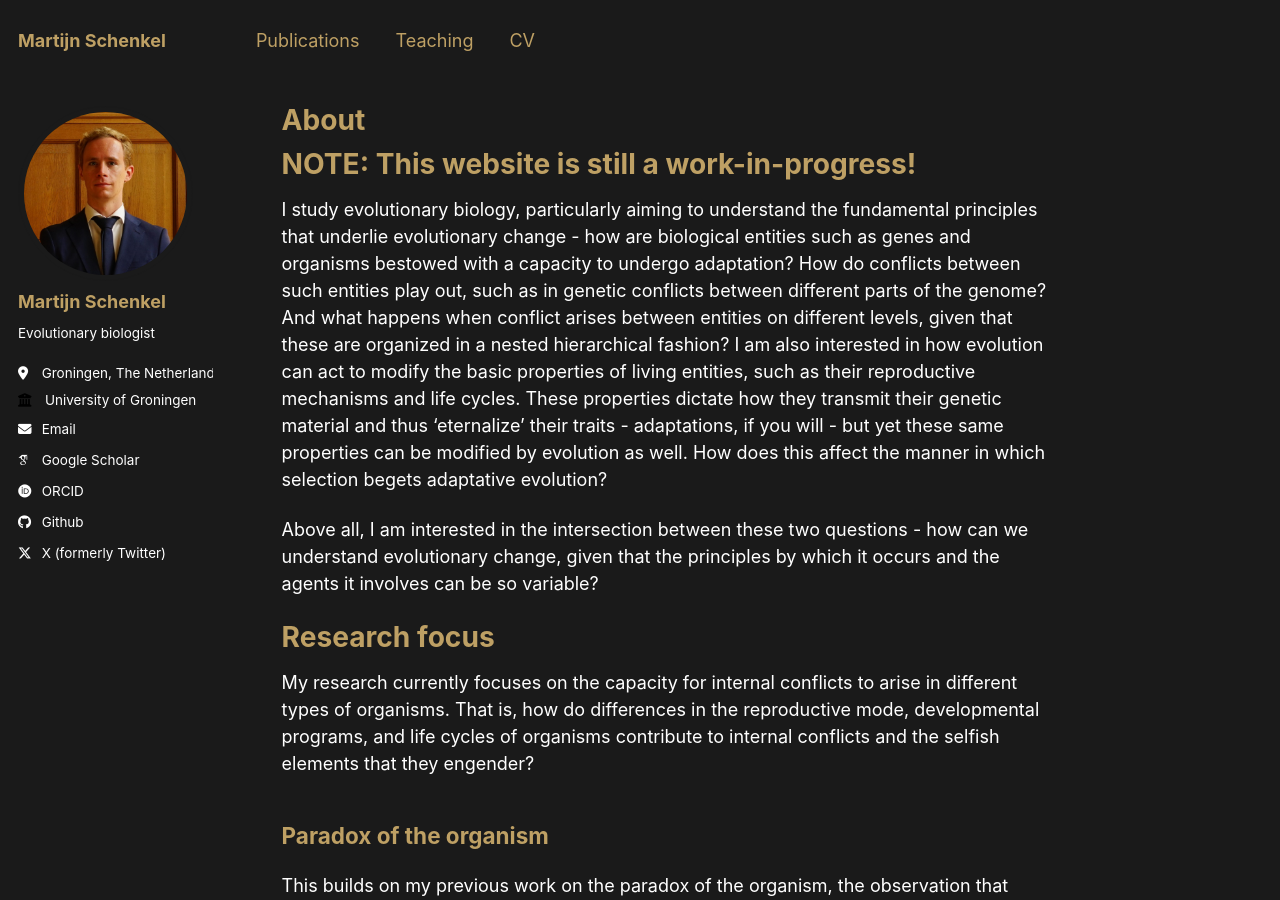
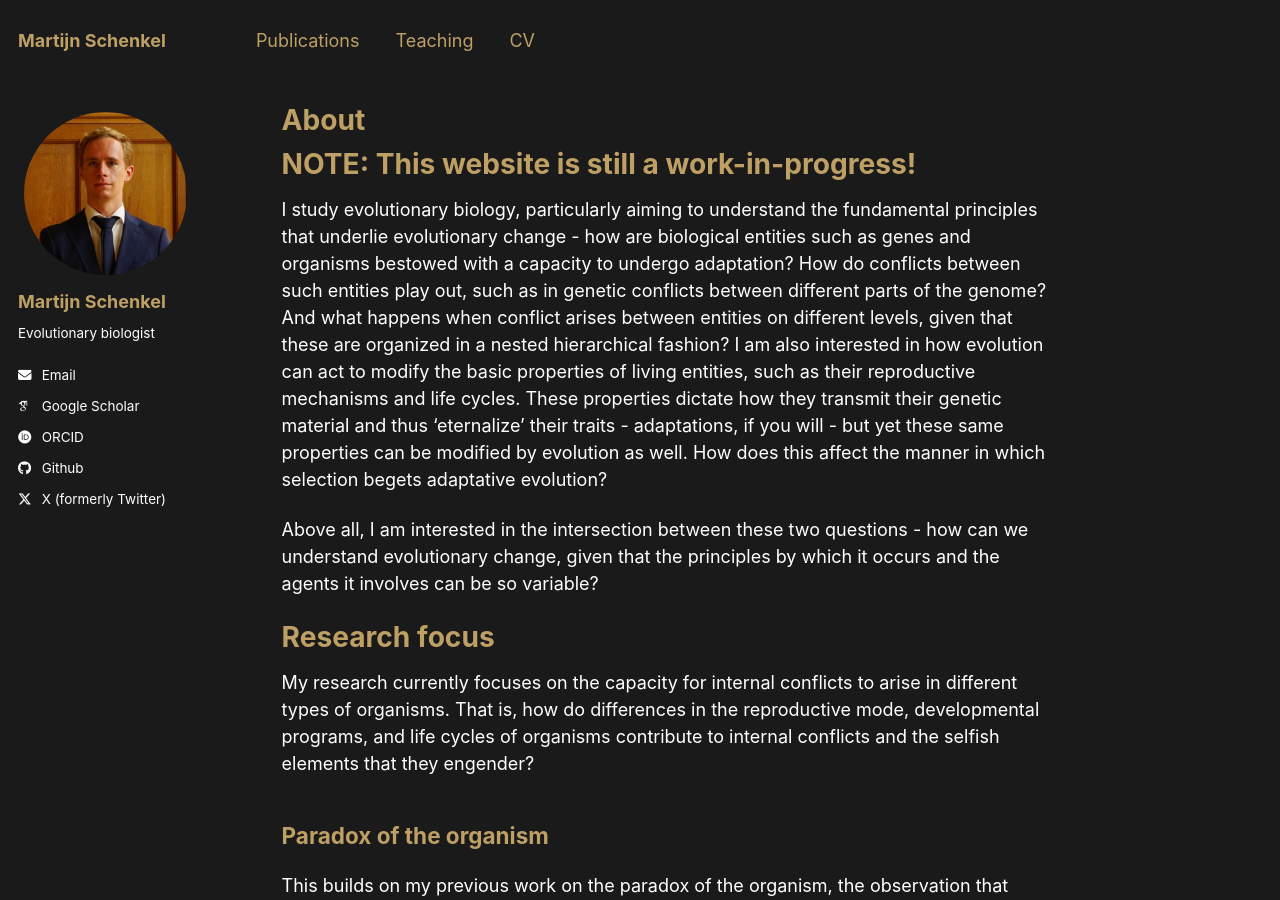
Before and after one commit to MartijnSchenkel/MartijnSchenkel.github.io, a Jekyll site: the page built from _pages/about.md, in a window 1280 px wide and 900 px high. Built offline with Jekyll 4.4.1, drawn with Linux system fonts in a browser that asks for light colours; some web fonts are replaced; part of the change alters nothing that is shown.

Commit message:
Update _config.yml

```diff
--- a/_config.yml
+++ b/_config.yml
@@ -25,10 +25,10 @@ author:
   name             : "Martijn Schenkel"
   pronouns         : # example: "she/her"
   bio              : "Evolutionary biologist"
-  location         : "Groningen, The Netherlands"
-  employer         : "University of Groningen"
+  location         : # "Groningen, The Netherlands"
+  employer         : # "University of Groningen"
   uri              : # URL
-  email            : "m.a.schenkel@rug.nl"
+  email            : "maschenkel@gmail.com"
 
   # Academic websites
   arxiv            : # URL - Update with the correct link to your profile
```
